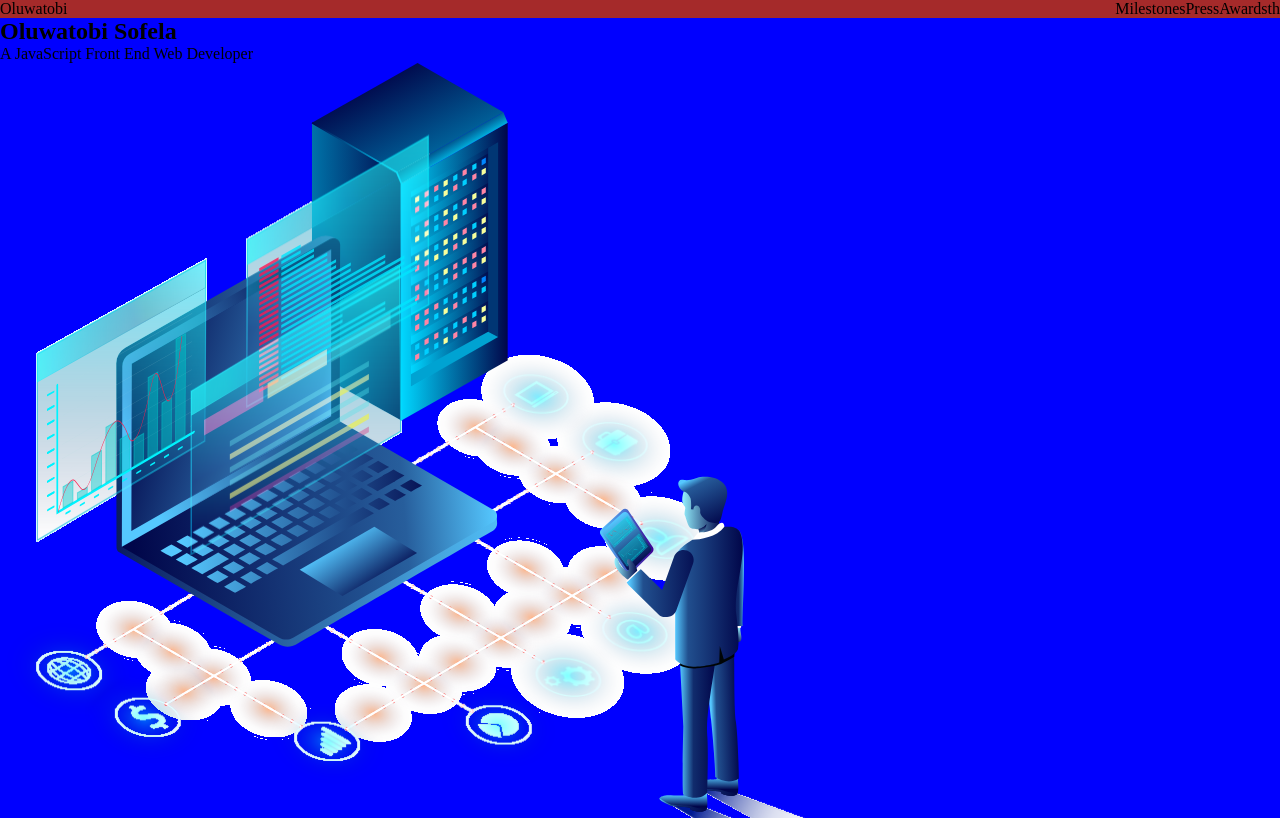
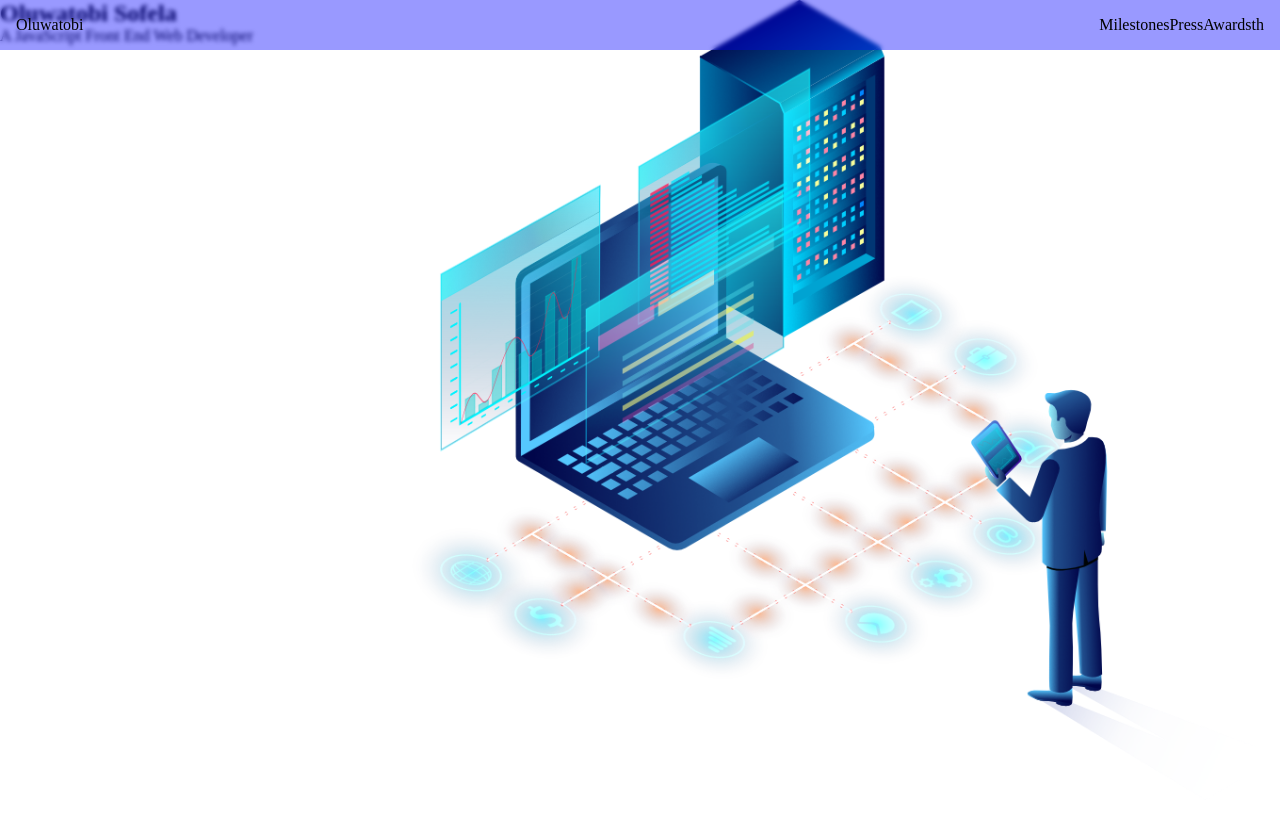
Before and after one commit to oluwatobiss/personal-portfolio, a Next.js app: page / in a window 1280 px wide. Built offline with nearby package versions, Linux system fonts and the light colour scheme.

Commit message:
Add a color-scheme meta tag to the Document component's <Head />

```diff
--- a/src/components/Document.jsx
+++ b/src/components/Document.jsx
@@ -3,7 +3,9 @@ import { Html, Head, Main, NextScript } from "next/document";
 export default function Document() {
   return (
     <Html lang="en">
-      <Head />
+      <Head>
+        <meta name="color-scheme" content="dark light" />
+      </Head>
       <body>
         <Main />
         <NextScript />
--- a/src/components/Home.jsx
+++ b/src/components/Home.jsx
@@ -1,7 +1,6 @@
 import Head from "next/head";
 import Image from "next/image";
 import styles from "@/src/styles/Home.module.css";
-import featuredImage from "@/public/home-featured-image.svg";
 
 export default function Home() {
   return (
@@ -24,7 +23,6 @@ export default function Home() {
       <section className={styles.featuredSection}>
         <h1>Oluwatobi Sofela</h1>
         <p>A JavaScript Front End Web Developer</p>
-        <Image src={featuredImage} alt="Home featured image" />
       </section>
     </>
   );
--- a/src/styles/Home.module.css
+++ b/src/styles/Home.module.css
@@ -1,7 +1,11 @@
 .featuredSection {
-  background-color: blue;
-  max-width: 100vw;
-  max-height: 100vh;
+  background-image: url(../../public/home-featured-image.png);
+  background-repeat: no-repeat;
+  background-size: contain;
+  background-position: right;
+  /* background-color: blue; */
+  width: 100vw;
+  height: 100vh;
 }
 
 /* Enable hover only on non-touch devices */
--- a/src/styles/globals.css
+++ b/src/styles/globals.css
@@ -13,11 +13,15 @@ body {
 nav {
   display: flex;
   justify-content: space-between;
-  background-color: brown;
+  position: fixed;
+  width: 100vw;
+  padding: 1rem;
+  background-color: rgba(0, 0, 255, 0.4);
+  backdrop-filter: blur(2px);
 }
 
-@media (prefers-color-scheme: dark) {
+/* @media (prefers-color-scheme: dark) {
   html {
     color-scheme: dark;
   }
-}
+} */
```
Also changed, not shown: public/home-featured-image.png (added), public/home-featured-image.svg (deleted).
